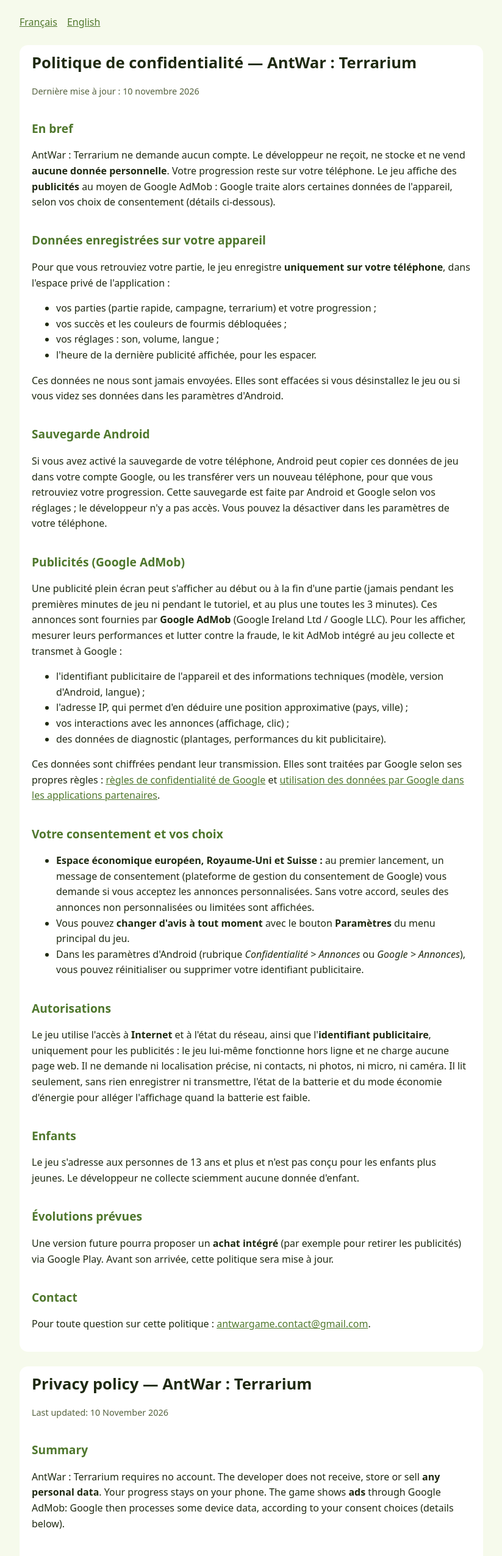
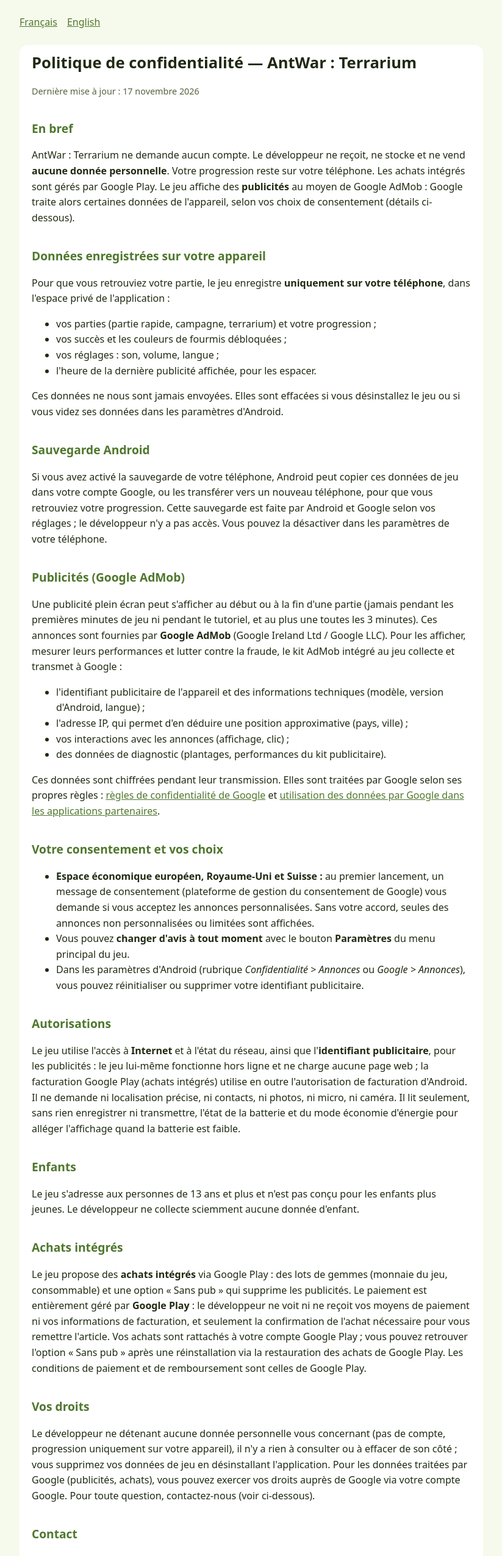
Before and after one commit to remdaniaud-web/antwar-legal, a plain HTML site: page index.html in a window 1280 px wide. Shown: the top 2552 px of the page at 61% size, without its empty margins (228-1051 px from the left). Drawn offline with Linux system fonts and the light colour scheme.

Commit message:
Politique de confidentialité : achats intégrés (gemmes, Sans pub), droits, mise à jour 17 nov. 2026

```diff
--- a/index.html
+++ b/index.html
@@ -21,10 +21,10 @@ section{background:var(--card);border-radius:14px;padding:4px 20px 16px;margin-t
 
 <section id="fr" lang="fr">
 <h1>Politique de confidentialité — AntWar : Terrarium</h1>
-<p class="muted">Dernière mise à jour : 10 novembre 2026</p>
+<p class="muted">Dernière mise à jour : 17 novembre 2026</p>
 
 <h2>En bref</h2>
-<p>AntWar : Terrarium ne demande aucun compte. Le développeur ne reçoit, ne stocke et ne vend <strong>aucune donnée personnelle</strong>. Votre progression reste sur votre téléphone. Le jeu affiche des <strong>publicités</strong> au moyen de Google AdMob : Google traite alors certaines données de l'appareil, selon vos choix de consentement (détails ci-dessous).</p>
+<p>AntWar : Terrarium ne demande aucun compte. Le développeur ne reçoit, ne stocke et ne vend <strong>aucune donnée personnelle</strong>. Votre progression reste sur votre téléphone. Les achats intégrés sont gérés par Google Play. Le jeu affiche des <strong>publicités</strong> au moyen de Google AdMob : Google traite alors certaines données de l'appareil, selon vos choix de consentement (détails ci-dessous).</p>
 
 <h2>Données enregistrées sur votre appareil</h2>
 <p>Pour que vous retrouviez votre partie, le jeu enregistre <strong>uniquement sur votre téléphone</strong>, dans l'espace privé de l'application :</p>
@@ -57,13 +57,16 @@ section{background:var(--card);border-radius:14px;padding:4px 20px 16px;margin-t
 </ul>
 
 <h2>Autorisations</h2>
-<p>Le jeu utilise l'accès à <strong>Internet</strong> et à l'état du réseau, ainsi que l'<strong>identifiant publicitaire</strong>, uniquement pour les publicités : le jeu lui-même fonctionne hors ligne et ne charge aucune page web. Il ne demande ni localisation précise, ni contacts, ni photos, ni micro, ni caméra. Il lit seulement, sans rien enregistrer ni transmettre, l'état de la batterie et du mode économie d'énergie pour alléger l'affichage quand la batterie est faible.</p>
+<p>Le jeu utilise l'accès à <strong>Internet</strong> et à l'état du réseau, ainsi que l'<strong>identifiant publicitaire</strong>, pour les publicités : le jeu lui-même fonctionne hors ligne et ne charge aucune page web ; la facturation Google Play (achats intégrés) utilise en outre l'autorisation de facturation d'Android. Il ne demande ni localisation précise, ni contacts, ni photos, ni micro, ni caméra. Il lit seulement, sans rien enregistrer ni transmettre, l'état de la batterie et du mode économie d'énergie pour alléger l'affichage quand la batterie est faible.</p>
 
 <h2>Enfants</h2>
 <p>Le jeu s'adresse aux personnes de 13 ans et plus et n'est pas conçu pour les enfants plus jeunes. Le développeur ne collecte sciemment aucune donnée d'enfant.</p>
 
-<h2>Évolutions prévues</h2>
-<p>Une version future pourra proposer un <strong>achat intégré</strong> (par exemple pour retirer les publicités) via Google Play. Avant son arrivée, cette politique sera mise à jour.</p>
+<h2>Achats intégrés</h2>
+<p>Le jeu propose des <strong>achats intégrés</strong> via Google Play : des lots de gemmes (monnaie du jeu, consommable) et une option « Sans pub » qui supprime les publicités. Le paiement est entièrement géré par <strong>Google Play</strong> : le développeur ne voit ni ne reçoit vos moyens de paiement ni vos informations de facturation, et seulement la confirmation de l'achat nécessaire pour vous remettre l'article. Vos achats sont rattachés à votre compte Google Play ; vous pouvez retrouver l'option « Sans pub » après une réinstallation via la restauration des achats de Google Play. Les conditions de paiement et de remboursement sont celles de Google Play.</p>
+
+<h2>Vos droits</h2>
+<p>Le développeur ne détenant aucune donnée personnelle vous concernant (pas de compte, progression uniquement sur votre appareil), il n'y a rien à consulter ou à effacer de son côté ; vous supprimez vos données de jeu en désinstallant l'application. Pour les données traitées par Google (publicités, achats), vous pouvez exercer vos droits auprès de Google via votre compte Google. Pour toute question, contactez-nous (voir ci-dessous).</p>
 
 <h2>Contact</h2>
 <p>Pour toute question sur cette politique : <a href="mailto:antwargame.contact@gmail.com">antwargame.contact@gmail.com</a>.</p>
@@ -71,10 +74,10 @@ section{background:var(--card);border-radius:14px;padding:4px 20px 16px;margin-t
 
 <section id="en" lang="en">
 <h1>Privacy policy — AntWar : Terrarium</h1>
-<p class="muted">Last updated: 10 November 2026</p>
+<p class="muted">Last updated: 17 November 2026</p>
 
 <h2>Summary</h2>
-<p>AntWar : Terrarium requires no account. The developer does not receive, store or sell <strong>any personal data</strong>. Your progress stays on your phone. The game shows <strong>ads</strong> through Google AdMob: Google then processes some device data, according to your consent choices (details below).</p>
+<p>AntWar : Terrarium requires no account. The developer does not receive, store or sell <strong>any personal data</strong>. Your progress stays on your phone. In-app purchases are handled by Google Play. The game shows <strong>ads</strong> through Google AdMob: Google then processes some device data, according to your consent choices (details below).</p>
 
 <h2>Data stored on your device</h2>
 <p>So that you can continue playing, the game stores the following <strong>only on your phone</strong>, in the app's private storage:</p>
@@ -107,13 +110,16 @@ section{background:var(--card);border-radius:14px;padding:4px 20px 16px;margin-t
 </ul>
 
 <h2>Permissions</h2>
-<p>The game uses <strong>Internet</strong> and network-state access, and the <strong>advertising ID</strong>, only for ads: the game itself runs offline and loads no web pages. It does not request precise location, contacts, photos, microphone or camera. It only reads, without storing or sending anything, your phone's battery level and battery-saver status in order to lighten the graphics when the battery is low.</p>
+<p>The game uses <strong>Internet</strong> and network-state access, and the <strong>advertising ID</strong>, for ads: the game itself runs offline and loads no web pages; Google Play billing (in-app purchases) also uses Android's billing permission. It does not request precise location, contacts, photos, microphone or camera. It only reads, without storing or sending anything, your phone's battery level and battery-saver status in order to lighten the graphics when the battery is low.</p>
 
 <h2>Children</h2>
 <p>The game is intended for people aged 13 and over and is not designed for younger children. The developer does not knowingly collect any data from children.</p>
 
-<h2>Planned changes</h2>
-<p>A future version may offer an <strong>in-app purchase</strong> (for example to remove ads) through Google Play. This policy will be updated before it is introduced.</p>
+<h2>In-app purchases</h2>
+<p>The game offers <strong>in-app purchases</strong> through Google Play: bundles of gems (the in-game currency, consumable) and a "No ads" option that removes advertising. Payment is handled entirely by <strong>Google Play</strong>: the developer neither sees nor receives your payment methods or billing details, only the purchase confirmation needed to deliver the item. Your purchases are tied to your Google Play account; you can recover the "No ads" option after a reinstall through Google Play's purchase restoration. Payment and refund terms are those of Google Play.</p>
+
+<h2>Your rights</h2>
+<p>Because the developer holds no personal data about you (no account, progress stored only on your device), there is nothing to access or erase on the developer's side; you delete your game data by uninstalling the app. For data processed by Google (ads, purchases), you can exercise your rights with Google through your Google account. For any question, contact us (see below).</p>
 
 <h2>Contact</h2>
 <p>For any question about this policy: <a href="mailto:antwargame.contact@gmail.com">antwargame.contact@gmail.com</a>.</p>
```
